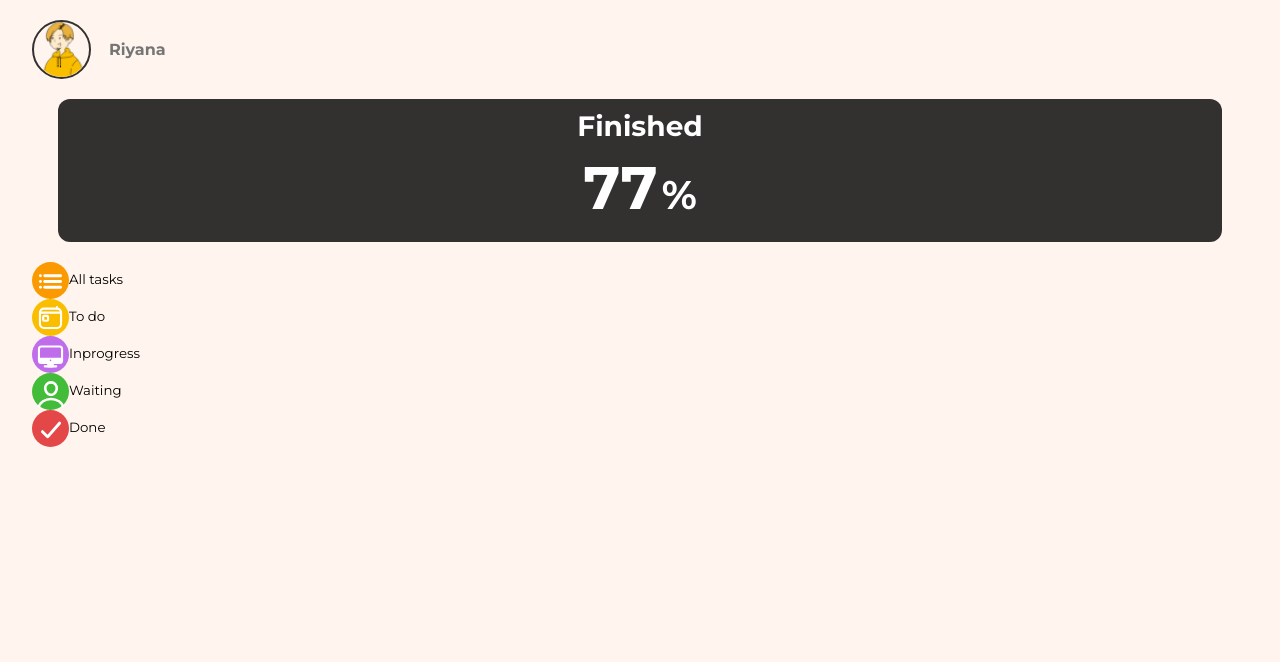
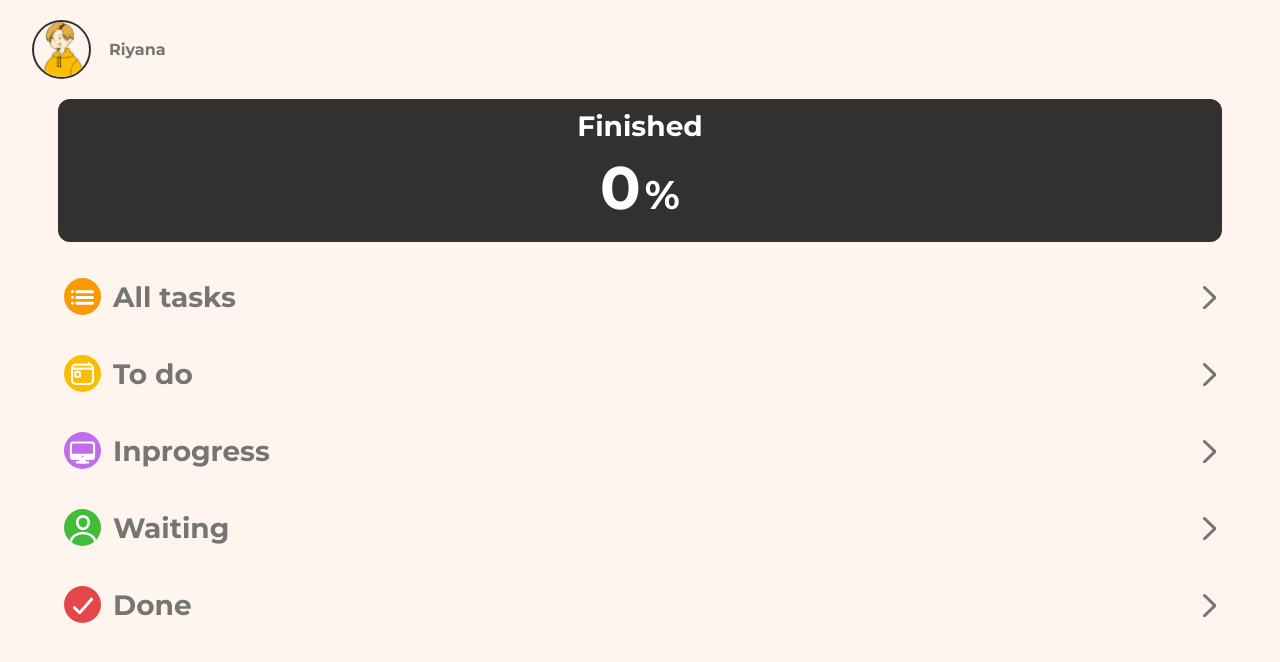
Before and after one commit to Ryanghai/vue-cli-todo, a Vue app: page / in a window 1280 px wide. Shown: the top 662 px of the page. Built offline with nearby package versions, Linux system fonts and the light colour scheme.

Commit message:
sp版 App.vue完成

```diff
--- a/src/App.vue
+++ b/src/App.vue
@@ -3,13 +3,19 @@
     <div class="container">
       <div class="left_fixed_content">
         <div class="my-account">
-          <img class="account-icon" src="@/assets/my-icon.png" alt="seif icon">
+          <img
+            class="account-icon"
+            src="@/assets/my-icon.png"
+            alt="seif icon"
+          />
           <span class="account-name">Riyana</span>
         </div>
         <div class="unfinishedTodoCount">
           <p class="unfinished-title">Finished</p>
-          <!-- <p class="unfinished-rate"><span>{{ finishedRate }}</span>%</p> -->
-          <p class="unfinished-rate"><span>77</span>%</p>
+          <p class="unfinished-rate">
+            <span>{{ finishedRate }}</span
+            >%
+          </p>
         </div>
         <div class="left_fixed_buttons">
           <div
@@ -17,18 +23,40 @@
             v-for="(leftFixedButton, i) in leftFixedButtons"
             :key="i"
           >
-            <button class="left_button">
+            <a :href="leftFixedButton.page" class="left_button">
               <div class="left_button_title">
-                <div class="left_button_title_image" :class="leftFixedButton.class">
+                <div
+                  class="left_button_title_image"
+                  :class="leftFixedButton.class"
+                >
                   <img
                     :src="leftFixedButton.image"
                     :alt="leftFixedButton.alt"
                   />
                 </div>
-                <span>{{ leftFixedButton.label }}</span>
+                <p>{{ leftFixedButton.label }}</p>
               </div>
-
-            </button>
+              <svg
+                class="next-page-arrow"
+                xmlns="http://www.w3.org/2000/svg"
+                width="13.481"
+                height="23.281"
+                viewBox="0 0 13.481 23.281"
+              >
+                <g transform="translate(-1856 -1330)">
+                  <path
+                    class="cls-1"
+                    d="M10.481,11.641a1.5,1.5,0,0,1-1.043-.422L-1.043,1.078a1.5,1.5,0,0,1-.035-2.121,1.5,1.5,0,0,1,2.121-.035L11.524,9.063a1.5,1.5,0,0,1-1.043,2.578Z"
+                    transform="translate(1857.5 1331.5)"
+                  />
+                  <path
+                    class="cls-1"
+                    d="M0,11.641a1.5,1.5,0,0,1-1.078-.457,1.5,1.5,0,0,1,.035-2.121L9.438-1.078a1.5,1.5,0,0,1,2.121.035,1.5,1.5,0,0,1-.035,2.121L1.043,11.219A1.5,1.5,0,0,1,0,11.641Z"
+                    transform="translate(1857.5 1341.64)"
+                  />
+                </g>
+              </svg>
+            </a>
           </div>
         </div>
       </div>
@@ -71,30 +99,35 @@ export default {
         class: "all-task",
         image: require("@/assets/lists-image.svg"),
         alt: "All tasks",
+        page: "#",
       },
       {
         label: "To do",
         class: "to-do",
         image: require("@/assets/todo-image.svg"),
         alt: "To do",
+        page: "#",
       },
       {
         label: "Inprogress",
         class: "in-progress",
         image: require("@/assets/inprogress-img.svg"),
         alt: "Inprogress",
+        page: "#",
       },
       {
         label: "Waiting",
         class: "waiting",
         image: require("@/assets/waiting-img.svg"),
         alt: "Waiting",
+        page: "#",
       },
       {
         label: "Done",
         class: "done",
         image: require("@/assets/done-img.svg"),
         alt: "Done",
+        page: "#",
       },
     ],
   }),
@@ -127,10 +160,8 @@ export default {
 </script>
 
 <style scoped>
-
-
 .container {
-  background-color: #FFF5EE;
+  background-color: #fff5ee;
   width: 100%;
   height: 100vh;
 }
@@ -173,7 +204,7 @@ export default {
 
 .unfinishedTodoCount .unfinished-rate {
   font-size: 40px;
-  padding: 8px  0px 18px 0;
+  padding: 8px 0px 18px 0;
   font-weight: 700;
 }
 
@@ -183,25 +214,57 @@ export default {
   font-weight: bold;
 }
 
+.left_buttons {
+  margin-top: 8px;
+}
+
+.left_buttons a {
+  text-decoration: none;
+}
+
 .left_button {
-  width: 100%;
   text-align: start;
   border: none;
-  background-color: #FFF5EE;
+  display: flex;
+  justify-content: space-between;
+  background-color: #fff5ee;
+  border-radius: 12px;
+  padding: 16px 32px;
+}
+
+.left_button .next-page-arrow {
+  margin-top: 8px;
+}
+
+.left_button .next-page-arrow path {
+  fill: #757575;
+}
+
+/* タスクのタイトルと画像 */
+.left_button_title {
+  display: flex;
+}
+
+.left_button_title p {
+  font-weight: bold;
+  font-size: 28px;
+  margin: auto 0;
+  color: #757575;
 }
 
 .left_button_title_image {
   display: inline-block;
-  background-color: pink;
   border-radius: 50%;
   width: 37px;
   height: 37px;
   text-align: center;
   vertical-align: middle;
+  margin-right: 12px;
 }
 
+/* タスクごとに色変更 */
 .all-task {
-  background-color: #FA9A00;
+  background-color: #fa9a00;
 }
 .all-task img {
   width: 23px;
@@ -210,7 +273,7 @@ export default {
 }
 
 .to-do {
-  background-color: #FABE00;
+  background-color: #fabe00;
 }
 .to-do img {
   width: 37px;
@@ -218,7 +281,7 @@ export default {
 }
 
 .in-progress {
-  background-color: #BF6DEA;
+  background-color: #bf6dea;
 }
 .in-progress img {
   width: 37px;
@@ -226,20 +289,31 @@ export default {
 }
 
 .waiting {
-  background-color: #43BC39;
+  background-color: #43bc39;
 }
 .waiting img {
   width: 36px;
-  height: 42px;
+  height: 38px;
 }
 
 .done {
-  background-color: #E34747;
+  background-color: #e34747;
 }
 .done img {
   width: 34px;
   height: 40px;
 }
 
+/* ---------ここからホバーアニメーション----------- */
+.left_button:hover {
+  background-color: #333130;
+}
 
+.left_button:hover .left_button_title p {
+  color: #fff;
+}
+
+.left_button:hover .next-page-arrow path {
+  fill: #fff;
+}
 </style>
```
Also changed, not shown: src/assets/next-page.svg (added).
